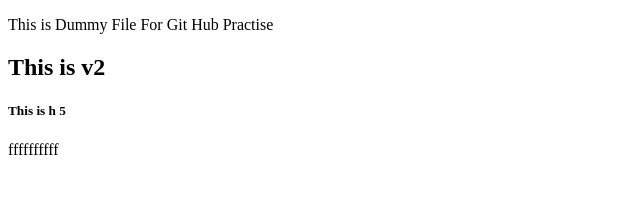
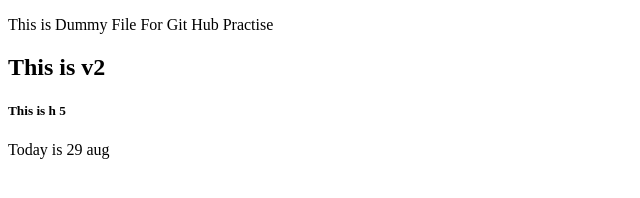
Before and after one commit to Muhammad-Abdullah-programmer/my-practise, a plain HTML site: page index.html in a window 1280 px wide. Shown: the full height of the page, 0-640 px from the left. Drawn offline with Linux system fonts and the light colour scheme.

Commit message:
this is commit of 29 aut

```diff
--- a/index.html
+++ b/index.html
@@ -9,6 +9,6 @@
     <p>This is Dummy File For Git Hub Practise</p>
     <h2>This is v2</h2>
     <h5>This is h 5</h5>
-    ffffffffff
+  <p>Today is 29 aug</p>
 </body>
 </html>
```
